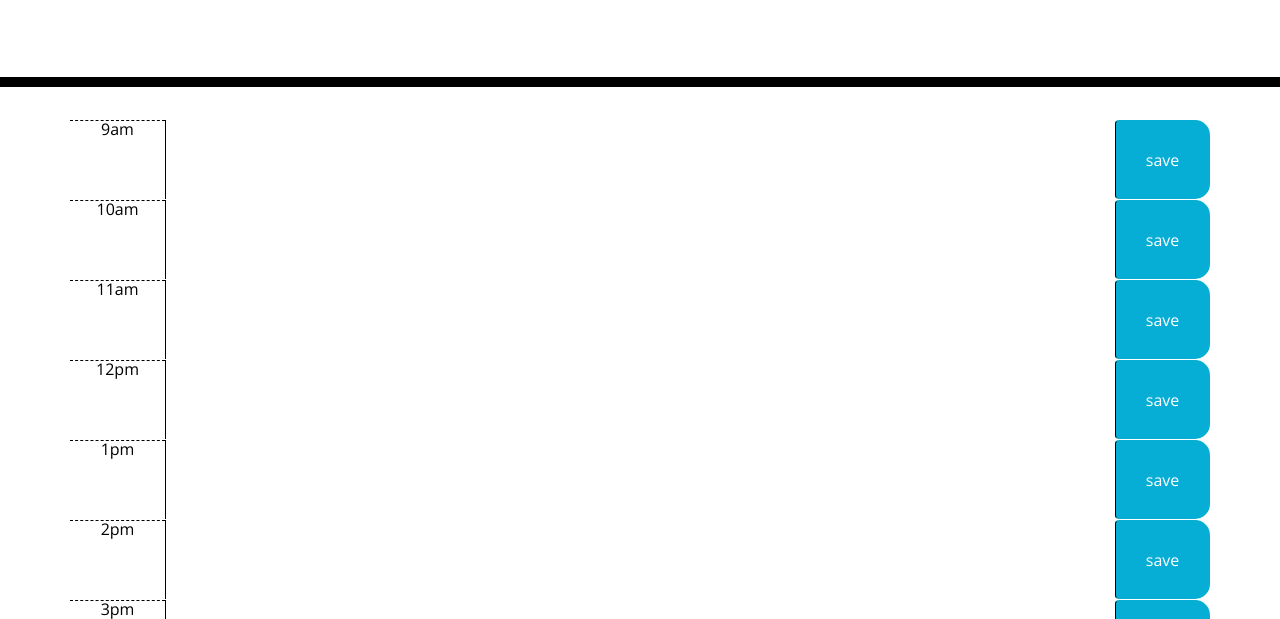
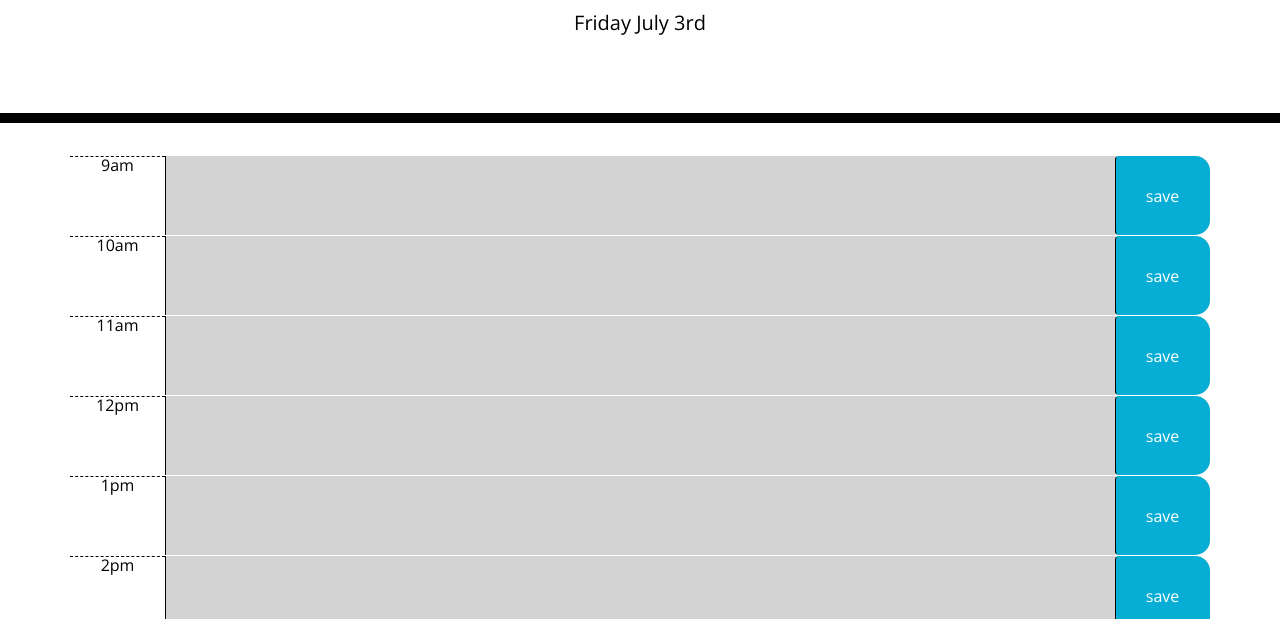
Before and after one commit to AndreG303/WorkDaySchedulerAG, a plain HTML site: page index.html in a window 1280 px wide. Shown: the part 181-800 px from the top of the page. Drawn offline with nearby package versions, Linux system fonts and the light colour scheme.

Commit message:
html - js logic

```diff
--- a/index.html
+++ b/index.html
@@ -9,7 +9,7 @@
     <link rel="stylesheet" href="https://use.fontawesome.com/releases/v5.8.1/css/all.css"
         integrity="sha384-50oBUHEmvpQ+1lW4y57PTFmhCaXp0ML5d60M1M7uH2+nqUivzIebhndOJK28anvf" crossorigin="anonymous" />
     <link href="https://fonts.googleapis.com/css?family=Open+Sans&display=swap" rel="stylesheet" />
-    <link rel="stylesheet" href="style.css" />
+    <link rel="stylesheet" href="assets/css/style.css" />
     <title>Work Day Scheduler</title>
 </head>
 
@@ -75,7 +75,7 @@
 
     <script src="https://code.jquery.com/jquery-3.4.1.min.js"></script>
     <script src="https://cdnjs.cloudflare.com/ajax/libs/moment.js/2.24.0/moment.min.js"></script>
-    <script src="main.js"></script>
+    <script src="js/main.js"></script>
 </body>
 
 </html>
--- /dev/null
+++ b/js/main.js
@@ -0,0 +1,66 @@
+$(document).ready(function () {
+  //function that loads the object from local storage
+
+  function displayPlanner() {
+    //loop through every hour
+    // at each hour var my textDisplay = localStorage.getItem(i);
+    //target $(".description").text = myTextDisplay;
+    for (var i = 9; i < 18; i++) {
+      var userTextDiplay = localStorage.getItem(i);
+      var target = "#" + i;
+      $(target).children(".description").val(userTextDiplay);
+      console.log(target);
+    }
+  }
+  displayPlanner();
+
+  //function to save a planner entry
+  $(".saveBtn").on("click", function () {
+
+    var time = $(this).parent().attr("id");
+    var txt = $(this).prev().val();
+    localStorage.setItem(time, txt);
+  });
+  //local storage
+  // GIVEN I am using a daily planner to create a schedule
+  // WHEN I open the planner
+  // THEN the current day is displayed at the top of the calendar
+  // moments.js
+  // WHEN I click into a timeblock
+  // THEN I can enter an event
+  $("#currentDay").text(moment().format('dddd MMMM Do'));
+  // WHEN I view the timeblocks for that day
+  // THEN each timeblock is color coded to indicate whether it is in the past, present, or future
+  // still need passed and future
+  function upTimes() {
+    var hour = moment().hours();
+    $(".time-block").each(function(i) {
+      var blockId = parseInt($(this).attr("id"));
+      $(this).removeClass();
+      if (hour === blockId) {
+        $(this).addClass("row time-block present");
+      } else if (hour > blockId) {
+        $(this).addClass("row time-block past");
+      } else {
+        $(this).addClass("row time-block future");
+      }
+    });
+  }
+  upTimes();
+});
+
+
+
+// hour < blockId
+// else if ... else
+
+
+// WHEN I click the save button for that timeblock
+// make sure the save button actually works
+// THEN the text for that event is saved in local storage
+// J.SON PARSE
+// Do we need j.son stringify?????
+
+// WHEN I refresh the page
+// THEN the saved events persist
+// Event.preventDefault(event)
```
Also changed, not shown: assets/css/style.css (renamed from style.css), 2 other files.
